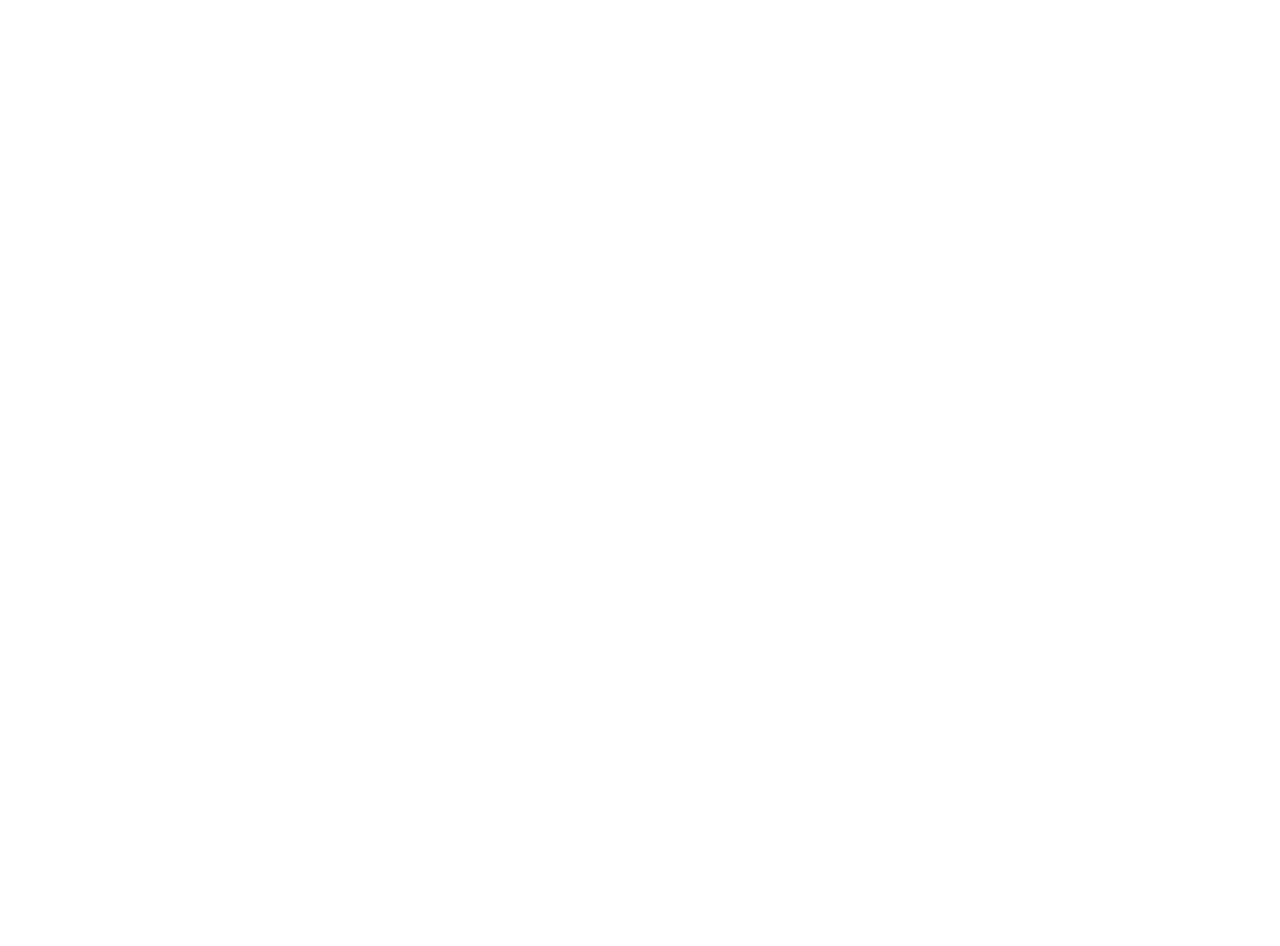
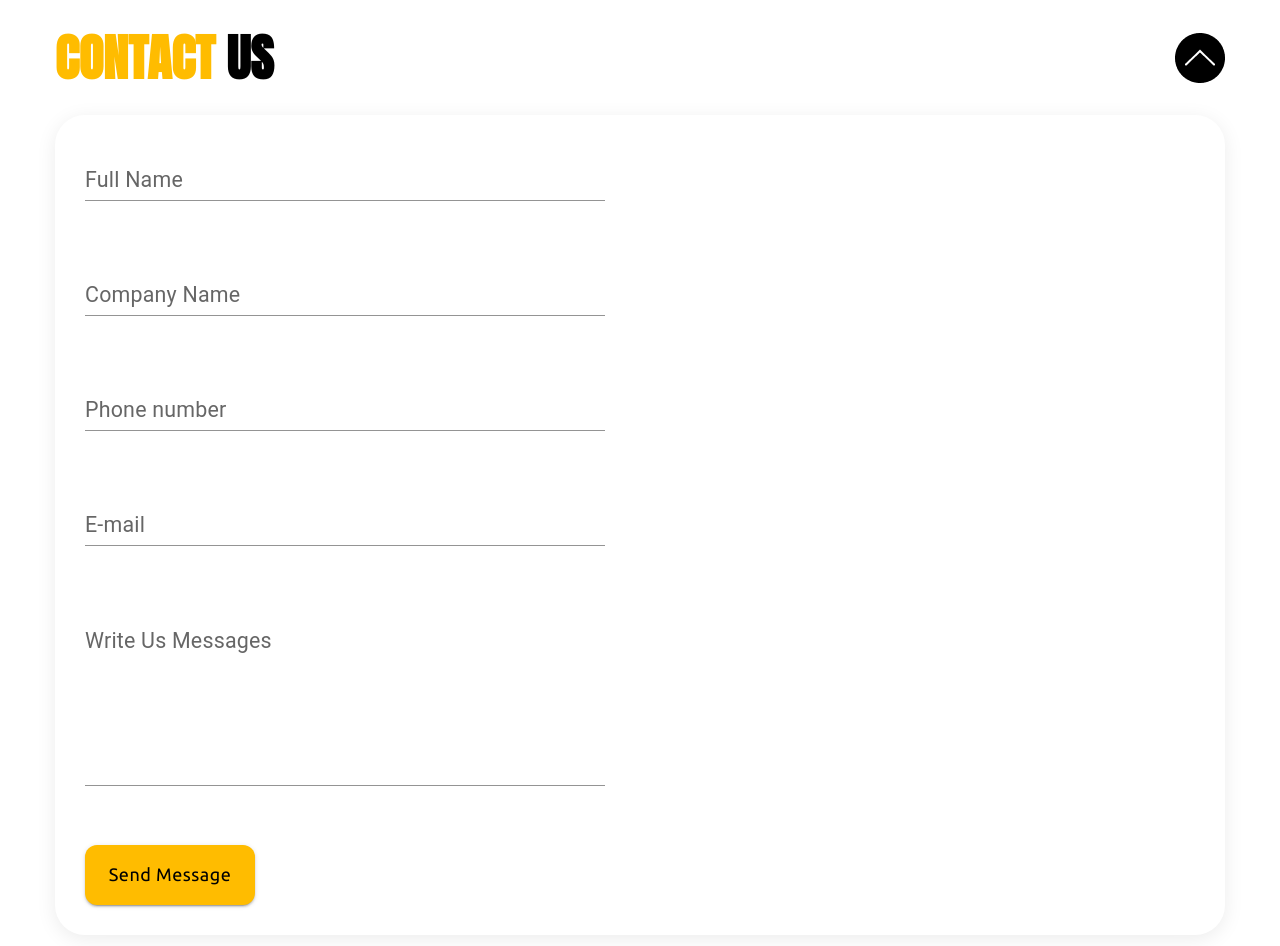
Before and after one commit to Danylo-tk/solutions-task, a React (Vite) app: page / in a window 1280 px wide. Shown: the part 800-1746 px from the top of the page. Before the commit the page ends 800 px from the top, so only its background shows below. Built offline with nearby package versions, Linux system fonts and the light colour scheme.

Commit message:
feat: added forms
added forms, submit button, arrow up image, added all of that to fors part file and to app.jsx

```diff
--- a/src/App.jsx
+++ b/src/App.jsx
@@ -1,3 +1,4 @@
+import FormsPart from "./components/layouts/FormsPart";
 import MainPart from "./components/layouts/MainPart";
 import GlobalStyle from "./styles/GlobalStyle";
 
@@ -6,6 +7,7 @@
     <div>
       <GlobalStyle />
       <MainPart />
+      <FormsPart />
     </div>
   );
 }
--- /dev/null
+++ b/src/components/Forms/components.jsx
@@ -0,0 +1,13 @@
+import styled from "styled-components";
+
+const FormsWrapper = styled.form`
+  width: 100%;
+  max-width: 52rem;
+  margin: 2rem;
+  padding: 1rem;
+  display: flex;
+  flex-direction: column;
+  justify-content: space-between;
+`;
+
+export { FormsWrapper };
--- /dev/null
+++ b/src/components/Forms/index.jsx
@@ -0,0 +1,35 @@
+import { FormsWrapper } from "./components";
+import { ThemeProvider, createTheme } from "@mui/material/styles";
+import TextField from "@mui/material/TextField";
+import { SubmitButton } from "../../styles/components/SubmitButton/components";
+
+const theme = createTheme({
+  typography: {
+    fontSize: 30,
+  },
+  spacing: 50,
+});
+
+const Forms = () => {
+  return (
+    <ThemeProvider theme={theme}>
+      <FormsWrapper action="">
+        <TextField label="Full Name" variant="standard" />
+        <TextField label="Company Name" variant="standard" />
+        <TextField label="Phone number" variant="standard" />
+        <TextField label="E-mail" variant="standard" />
+        <TextField
+          label="Write Us Messages"
+          variant="standard"
+          multiline
+          rows={5}
+        />
+        <SubmitButton variant="contained" btnheight={60} btnwidth={170}>
+          send message
+        </SubmitButton>
+      </FormsWrapper>
+    </ThemeProvider>
+  );
+};
+
+export default Forms;
--- /dev/null
+++ b/src/components/layouts/FormsPart/components.jsx
@@ -0,0 +1,50 @@
+import styled from "styled-components";
+
+const Wrapper = styled.div`
+  margin: 2rem;
+  display: flex;
+  justify-content: center;
+`;
+
+const FormsHeaderWrapper = styled.div`
+  width: 117rem;
+  display: flex;
+  justify-content: space-between;
+`;
+
+const ImgWrapper = styled.div`
+  display: flex;
+  align-items: center;
+`;
+
+const ArrowImg = styled.img`
+  height: 5rem;
+
+  @media (max-width: 850px) {
+    height: 4rem;
+  }
+`;
+
+const FormsWindow = styled.div`
+  width: 117rem;
+  height: 82rem;
+  display: flex;
+  justify-content: left;
+  border-radius: 3rem;
+  box-shadow: 0px 4px 20px 0px #00000014;
+
+  @media (max-width: 850px) {
+    justify-content: center;
+  }
+`;
+
+const FormsWindowWrapper = styled.div``;
+
+export {
+  Wrapper,
+  FormsHeaderWrapper,
+  ImgWrapper,
+  ArrowImg,
+  FormsWindow,
+  FormsWindowWrapper,
+};
--- /dev/null
+++ b/src/components/layouts/FormsPart/index.jsx
@@ -0,0 +1,33 @@
+import SecondaryHeader from "../../SecondaryHeader";
+import {
+  Wrapper,
+  FormsWindow,
+  ImgWrapper,
+  FormsHeaderWrapper,
+  ArrowImg,
+  FormsWindowWrapper,
+} from "./components";
+import arrowUp from "../../../assets/ArrowUp.png";
+import Forms from "../../Forms";
+
+const FormsPart = () => {
+  return (
+    <>
+      <Wrapper>
+        <FormsHeaderWrapper>
+          <SecondaryHeader />
+          <ImgWrapper>
+            <ArrowImg src={arrowUp} alt="arrow up" />
+          </ImgWrapper>
+        </FormsHeaderWrapper>
+      </Wrapper>
+      <Wrapper>
+        <FormsWindow>
+          <Forms />
+        </FormsWindow>
+      </Wrapper>
+    </>
+  );
+};
+
+export default FormsPart;
--- /dev/null
+++ b/src/styles/components/SubmitButton/components.jsx
@@ -0,0 +1,20 @@
+import { styled, Button } from "@mui/material";
+
+const SubmitButton = styled(Button)(({ btnheight, btnwidth }) => ({
+  height: btnheight,
+  width: btnwidth,
+  padding: 0,
+  fontSize: 18,
+  fontFamily: "Ubuntu",
+  textTransform: "capitalize",
+  color: "black",
+  backgroundColor: "#FFBC00",
+  borderRadius: 12,
+
+  "&:hover": {
+    color: "white",
+    backgroundColor: "black",
+  },
+}));
+
+export { SubmitButton };
```
Also changed, not shown: src/assets/ArrowUp.png (added).
